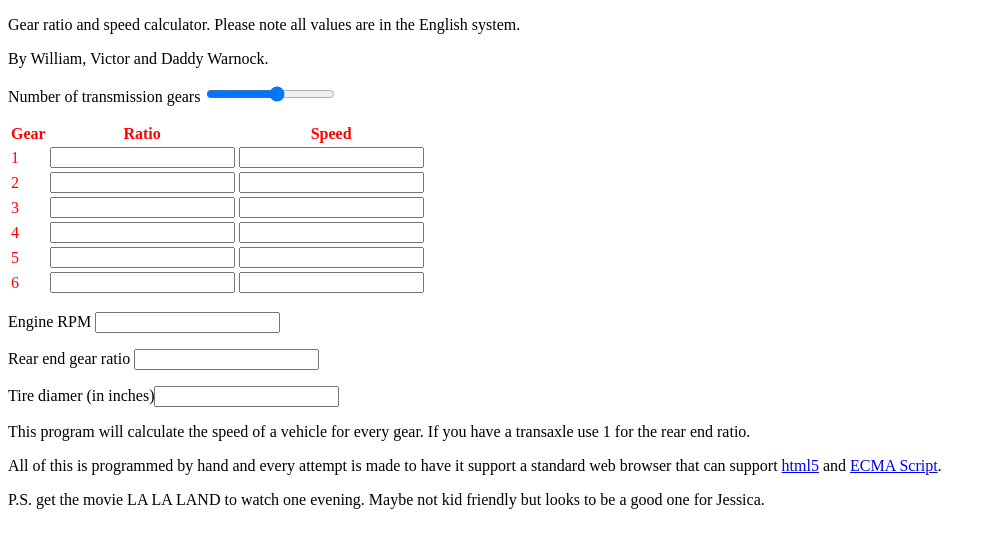
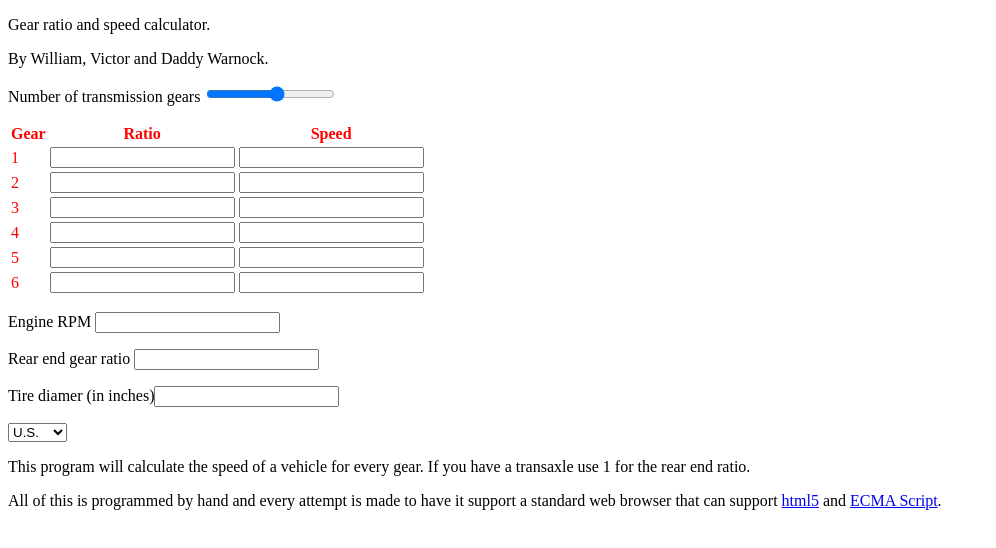
Before and after one commit to seanwarnock/SeanWeb, a plain HTML site: page carcalculations.html in a window 1280 px wide. Shown: the whole page, without its empty margins (0-996 px from the left). Drawn offline with Linux system fonts and the light colour scheme.

Commit message:
Web server updates
Updated file names to deal with case sensative names.
Additional changes to support calculations in metric.

```diff
--- a/Stylesheets/base.css
+++ b/Stylesheets/base.css
@@ -5,3 +5,6 @@ thead {
   color:red;
   /*counter-increment:; */
   }
+input:invalid {
+    color:red;
+  }
--- a/Car Calculations.html
+++ b/carcalculations.html
@@ -1,8 +1,8 @@
 <!DOCTYPE HTML>
 <html>
 <head>
-<title>Muscle Calculations</title>
-  <link rel="stylesheet" href="./Stylesheets/base.css" type="text/css">
+<title>Automotive Calculations</title>
+  <link rel="stylesheet" href="./stylesheets/base.css" type="text/css">
   <script>
 ////////////////////////////////////////////////////////////////////////////////
   function gearratio() {
@@ -11,27 +11,36 @@
     var intGears;
     var realTire;
     var realRear;
-//    var test;
-//    var test2;
+    var intDistanceInch = 12;
+    var intDistanceFoot = 5280;
+    var intDistanceKilometers = 1000000;
+    var intTime = 60;
     var intCounter;
     var objTrannyTable;
-
 
     intGears = document.getElementById("gears").value;
     intRPM = document.getElementById("rpm").value;
     realRear = document.getElementById("gear").value;
     realTire = document.getElementById("tire").value;
 
-    document.getElementById("trannygears").innerHTML = intGears;
 
 //grab the trannytable then pull each individual gear ratio?
     objTrannyTable = document.getElementById("trannytable");
 
     intCounter = objTrannyTable.rows.length - 1;
     while (intCounter > 0){
-      objTrannyTable.rows[(parseInt(intCounter))].cells[2].children[0].value = Math.round(intRPM / (objTrannyTable.rows[(parseInt(intCounter))].cells[1].children[0].value * realRear) * (Math.PI * realTire) /12/5280*60);
-      //objTrannyTable.rows[(parseInt(intCounter))].cells[2].children[0].value = test2;
-      intCounter = intCounter - 1;
+      switch (document.getElementById("MeasureSystem").value){
+        case "english":
+//Basic formula that takes the diameter of a wheel, determines the circumfres and finally multiplys the circumfres by the rotaion speed.  Then the rotation speed is divided by to get milaege.
+          objTrannyTable.rows[(parseInt(intCounter))].cells[2].children[0].value = Math.round(intRPM / (objTrannyTable.rows[(parseInt(intCounter))].cells[1].children[0].value * realRear) * (Math.PI * realTire) /intDistanceInch/intDistanceFoot*intTime);
+          intCounter = intCounter - 1;
+          break;
+        case "metric":
+//Same formula as before but for metric calculation.  This was the best way I could come up to deal with the two different measurement systems.  Maybe I can get this down to a single linne.
+          objTrannyTable.rows[(parseInt(intCounter))].cells[2].children[0].value = Math.round(intRPM / (objTrannyTable.rows[(parseInt(intCounter))].cells[1].children[0].value * realRear) * (Math.PI * realTire) /intDistanceKilometers*intTime);
+          intCounter = intCounter - 1;
+          break;
+      }
     }
   }
 ////////////////////////////////////////////////////////////////////////////////
@@ -74,7 +83,7 @@
 <body onload="gearchoice()">
   <form>
     <p>
-      Gear ratio and speed calculator.  Please note all values are in the English system.
+      Gear ratio and speed calculator.
     </p>
     <p>
       By William, Victor and Daddy Warnock.
@@ -89,15 +98,19 @@
         <tbody>
         </tbody>
       </table>
-      <div id="trannygears"> </div>
     </div>
 
     <p>Engine RPM <input id="rpm" type="number" min=0 required onchange="gearratio()"></p>
     <p>Rear end gear ratio <input id="gear" type="number" min=0 step=0.01  required onchange="gearratio()"></p>
     <p>Tire diamer (in inches)<input id="tire" type="number" min=0 step=0.1 required onchange="gearratio()"></p>
-
+<p>
+    <select id="MeasureSystem" onchange="gearratio()">
+      <option value="english">U.S.</option>
+      <option value="metric">Metric</option>
+    </select>
+ </P>
     <!-- <div>Estimated speed: <div id="stuff"></div></div> -->
-    <div id="junk"></div>
+<!--    <div id="junk"></div> -->
   </form>
 
   <p>
@@ -106,9 +119,7 @@
   <p>
     All of this is programmed by hand and every attempt is made to have it support a standard web browser that can support <a href="http://www.w3.org/TR/html5/HTML5">html5</a> and <a href="https://www.ecma-international.org/publications/standards/Ecma-262.htm">ECMA Script</a>.
   </p>
-  <p>
-    P.S. get the movie LA LA LAND to watch one evening.  Maybe not kid friendly but looks to be a good one for Jessica.
-  </p>
+  <!--http://www.offroaders.com/technical/p-metric-tire-sizes-p-metric-to-inches-conversion-chart/ -->
 <div id="Test"></div>
 </body>
 </html>
```
